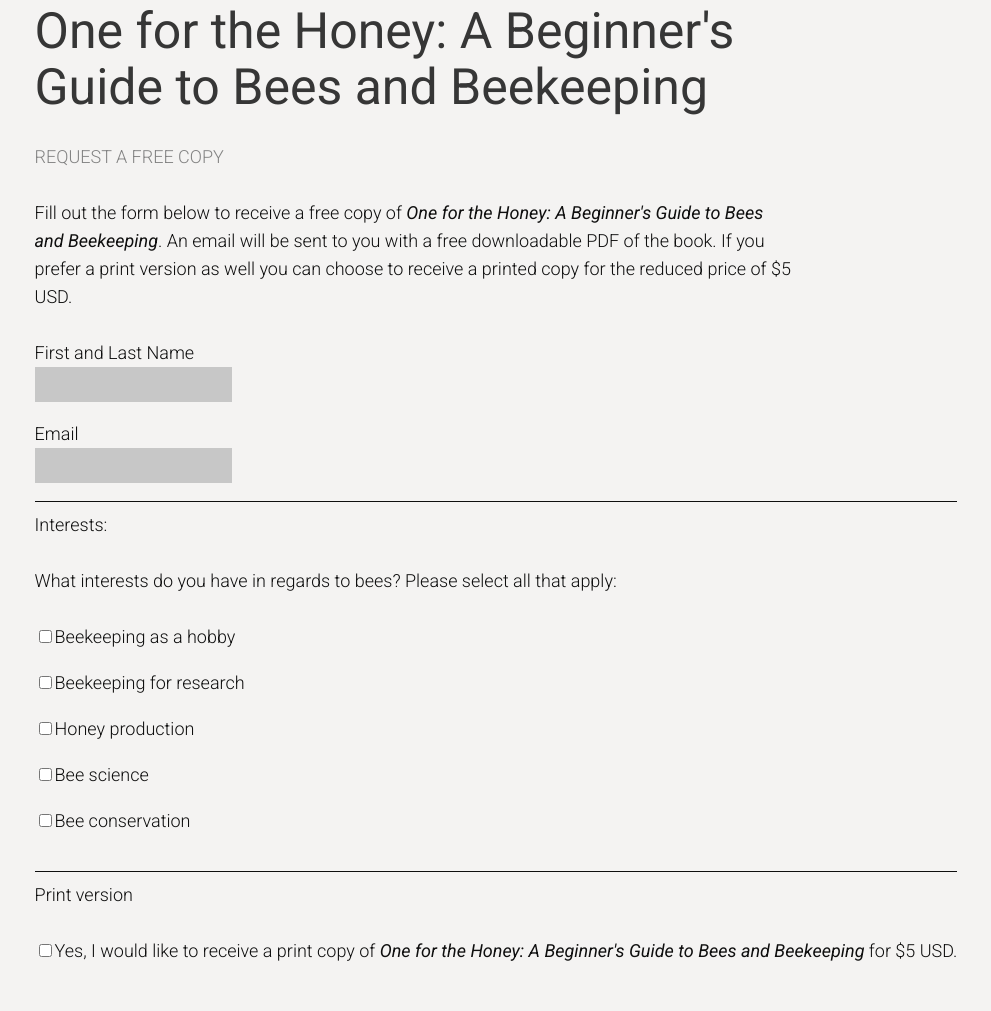
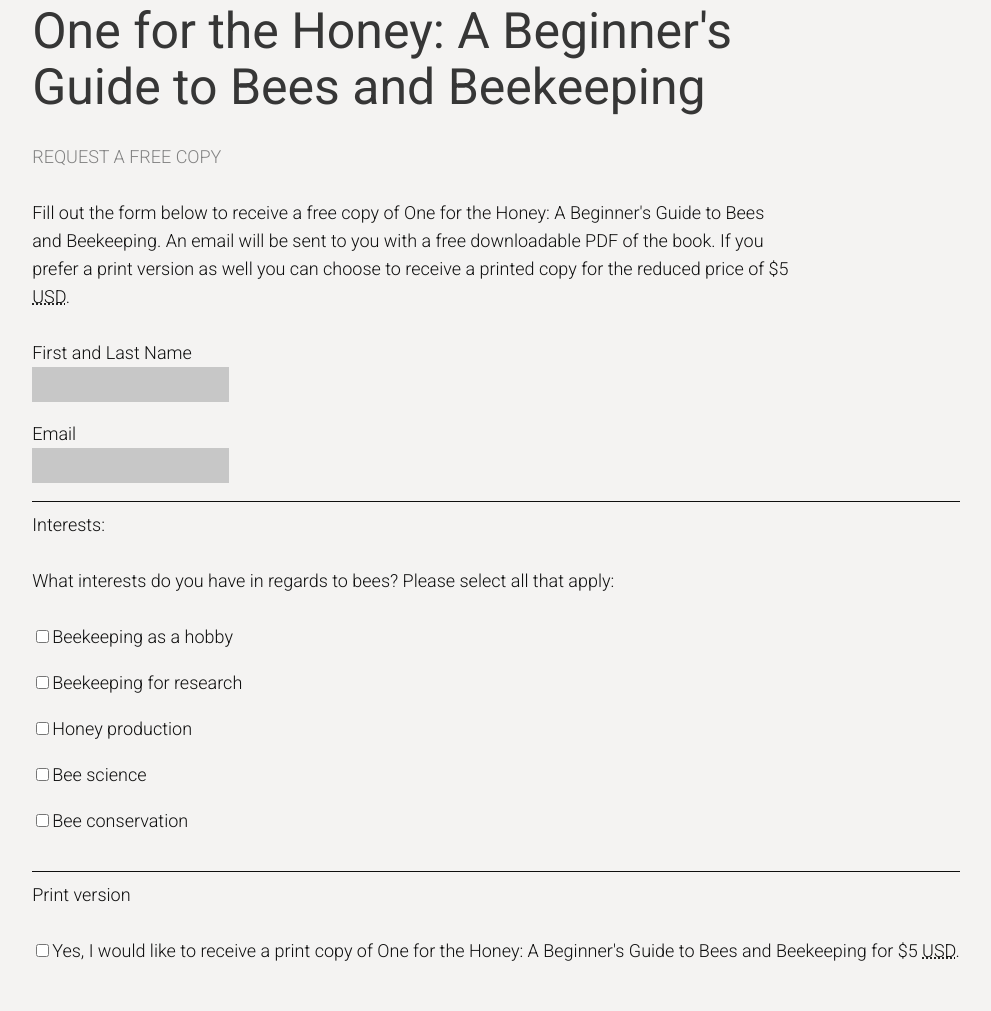
Before and after one commit to PeTiAitch/study_html, a plain HTML site: page beekeeping-guide.html in a window 1280 px wide. Shown: the part 342-1353 px from the top of the page, without its empty margins (144-1135 px from the left). Drawn offline with Linux system fonts and the light colour scheme.

Commit message:
04_01 Text-level Semantic Elements

```diff
--- a/beekeeping-guide.html
+++ b/beekeeping-guide.html
@@ -30,9 +30,9 @@
                 <h2>One for the Honey: A Beginner's Guide to Bees and Beekeeping</h2>
                 <p class="subheading">Request a free copy</p>
             </header>
-            <p>Fill out the form below to receive a free copy of <em>One for the Honey: A Beginner's Guide to Bees and
-                    Beekeeping</em>. An email will be sent to you with a free downloadable PDF of the book. If you
-                prefer a print version as well you can choose to receive a printed copy for the reduced price of $5 USD.
+            <p>Fill out the form below to receive a free copy of <cite>One for the Honey: A Beginner's Guide to Bees and
+                    Beekeeping</cite>. An email will be sent to you with a free downloadable PDF of the book. If you
+                prefer a print version as well you can choose to receive a printed copy for the reduced price of $5 <abbr title="United States Dollar">USD</abbr>.
             </p>
             <form class="form" autocomplete="on">
                 <label>First and Last Name<br><input type="text"></label>
@@ -48,16 +48,15 @@
                 </div>
                 <div class="form-section">
                     <p>Print version</p>
-                    <label><input type="checkbox">Yes, I would like to receive a print copy of <em>One for the Honey: A
-                            Beginner's Guide to Bees and Beekeeping</em> for $5 USD.</label>
+                    <label><input type="checkbox">Yes, I would like to receive a print copy of <cite>One for the Honey: A
+                            Beginner's Guide to Bees and Beekeeping</cite> for $5 <abbr title="United States Dollar">USD</abbr>.</label>
                 </div>
                 <button type="submit">Submit</button>
             </form>
         </section>
     </main>
     <footer class="footer">
-        <p>All content on this site is &copy; National Society for Bee Protection
-        <p>
+        <p><small>All content on this site is &copy; National Society for Bee Protection</small></p>
     </footer>
 </body>
 
```
Also changed, not shown: news.html (+3 -3 lines).
